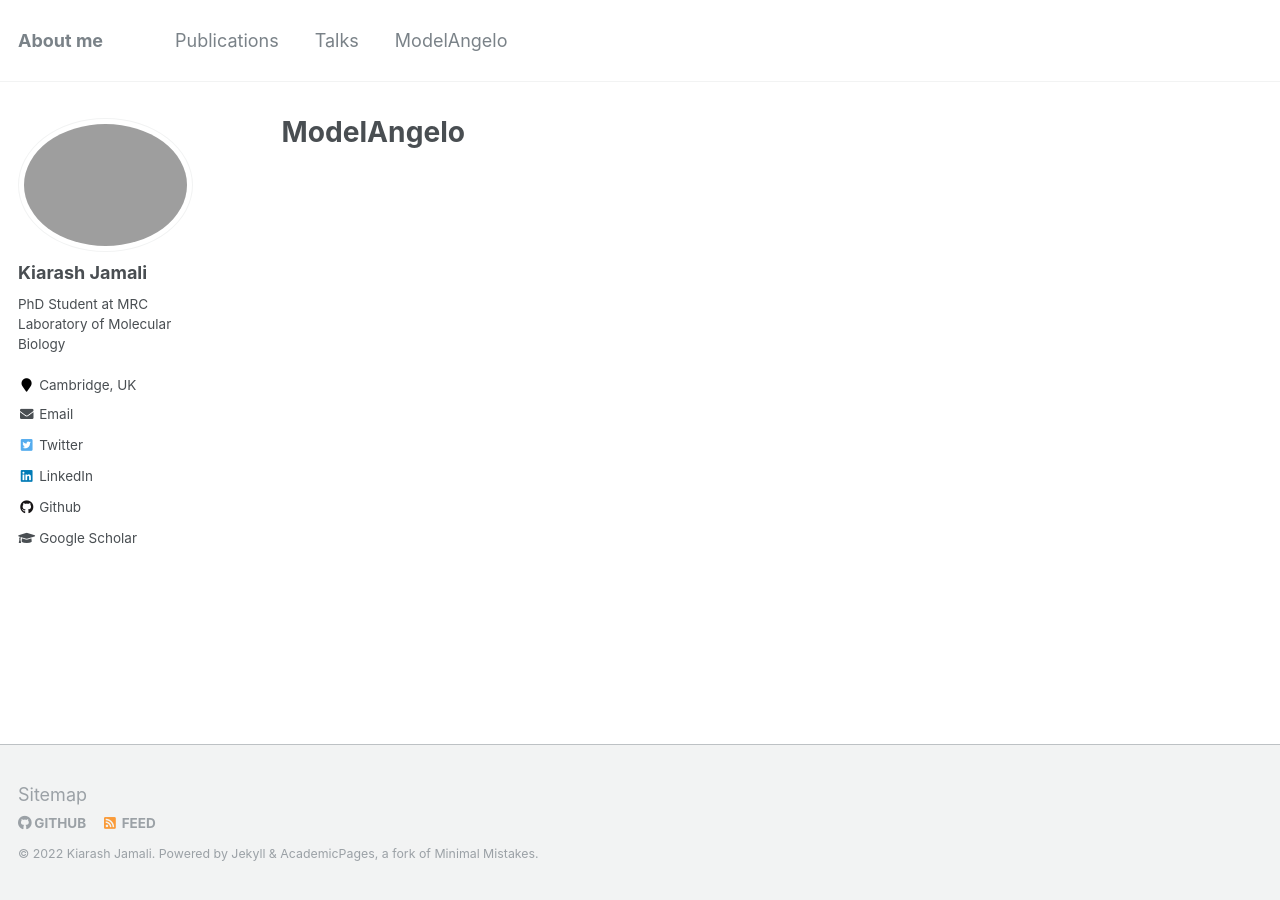
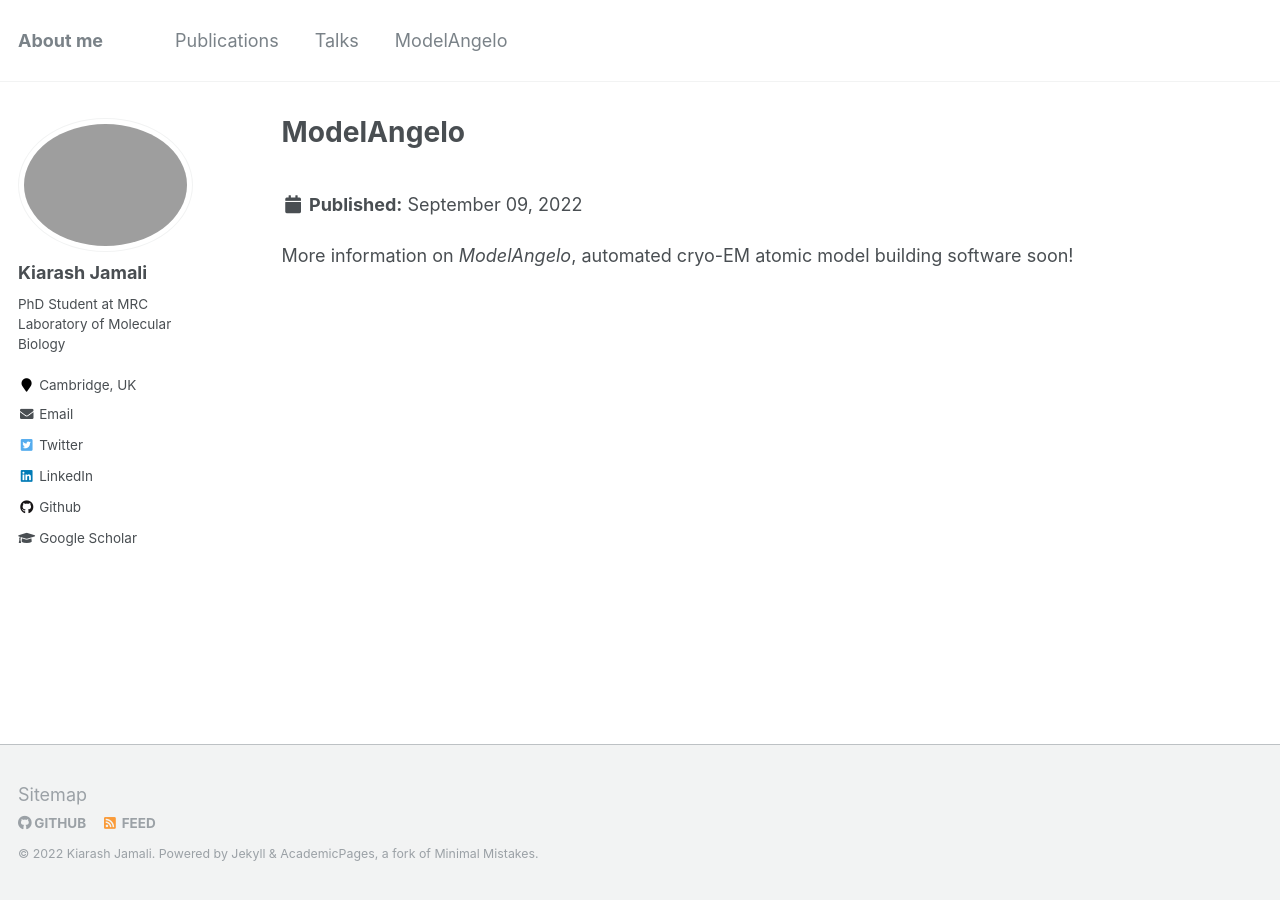
Before and after one commit to jamaliki/jamaliki.github.io, a Jekyll site: the page built from _pages/modelangelo.md, in a window 1280 px wide. Built offline with Jekyll 4.4.1, drawn with Linux system fonts in a browser that asks for light colours.

Commit message:
Try this for modelangelo

```diff
--- a/_modelangelo/description.md
+++ b/_modelangelo/description.md
@@ -1,3 +1,10 @@
+---
+title: ""
+collection: modelangelo
+permalink: /modelangelo/description
+excerpt: 'More information on *ModelAngelo*, automated cryo-EM atomic model building software soon!'
+---
+
 More information on *ModelAngelo*, automated cryo-EM atomic model building software soon!
 
 ![modelangelo](/images/modelangelo.png)
```
